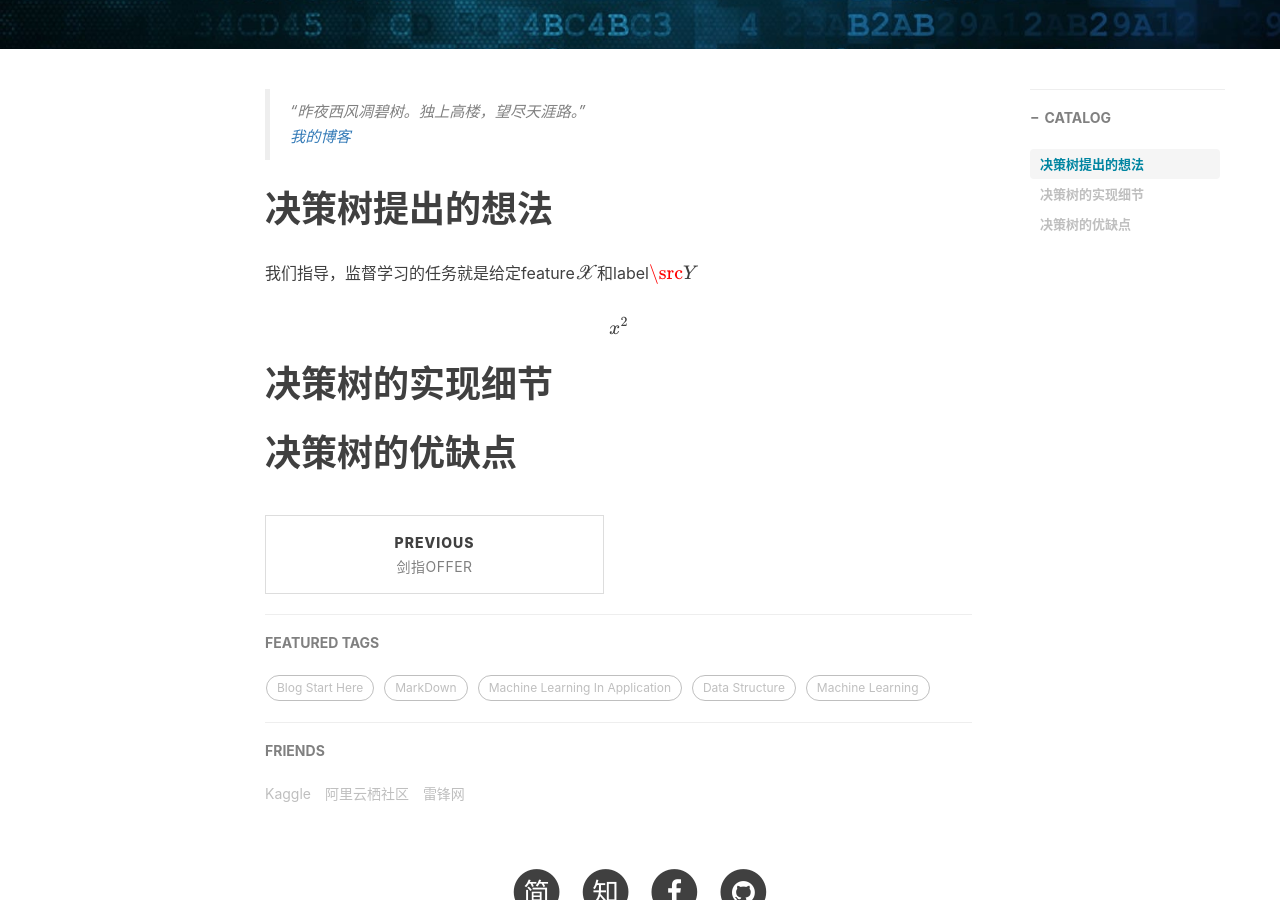
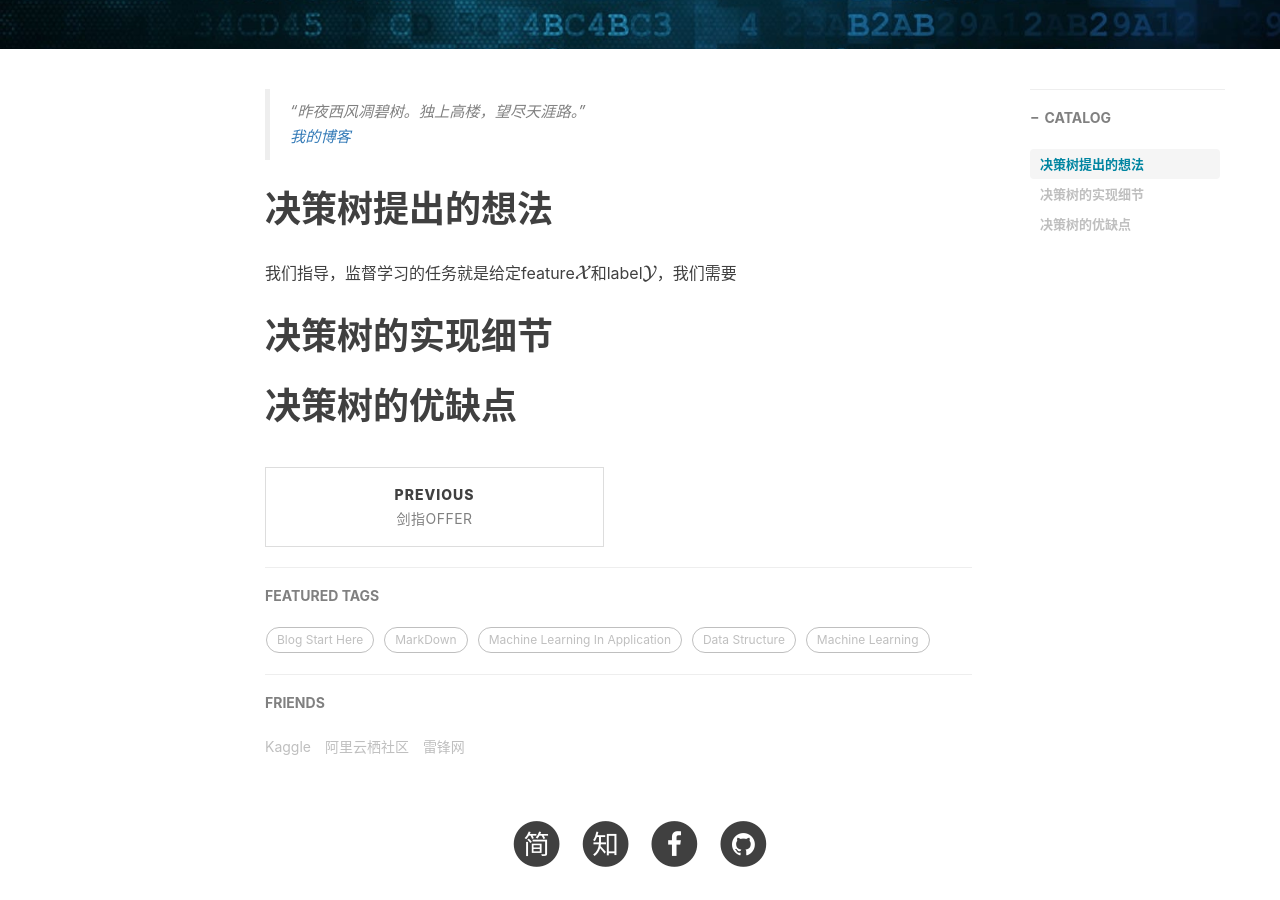
Before and after one commit to BishengSJTU/BishengSJTU.github.io, a Jekyll site: the page built from _posts/2018-12-08-决策树总结.md, in a window 1280 px wide and 900 px high, scrolled down 474 px. Built offline with Jekyll 4.4.1, drawn with Linux system fonts in a browser that asks for light colours; nearby versions of some CDN libraries; formulas are drawn with MathJax 3; comment, search, counter and statistics services are not loaded.

Commit message:
origin master

```diff
--- a/_posts/2018-12-08-决策树总结.md
+++ b/_posts/2018-12-08-决策树总结.md
@@ -17,9 +17,8 @@ tags:
 >
 
 # 决策树提出的想法
-我们指导，监督学习的任务就是给定feature${\scr{X}}$和label${\src{Y}}$
+我们指导，监督学习的任务就是给定feature${\cal{X}}$和label${\cal{Y}}$，我们需要
 
-$$x^2$$
 
 # 决策树的实现细节
 
```
